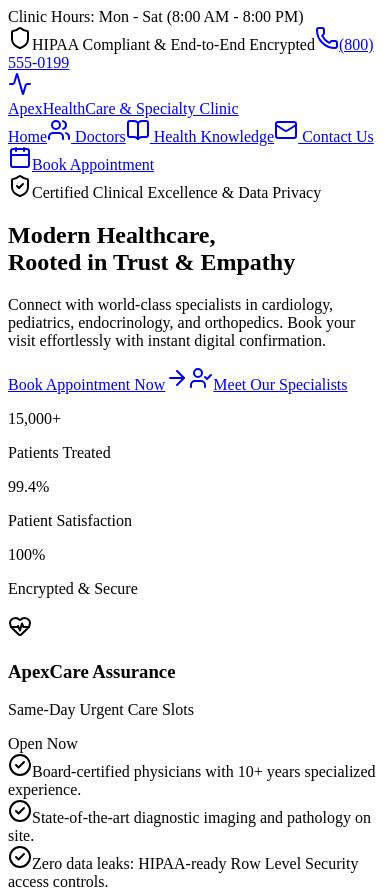
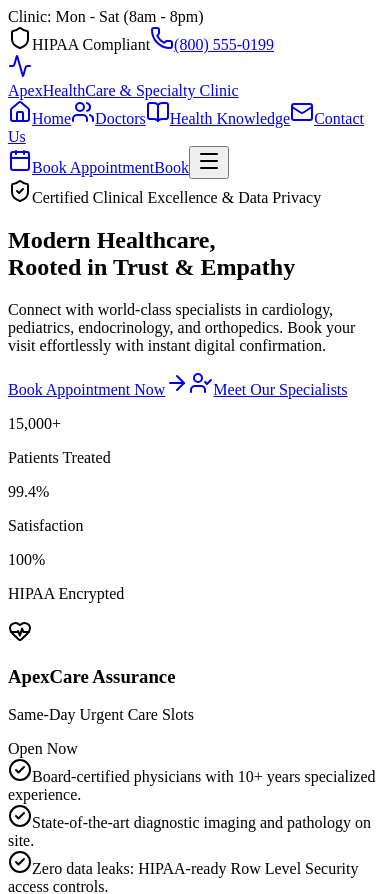
Before and after one commit to hadez-it/ndw_clinic, a Next.js app: page / in a window 390 px wide. Shown: the top 894 px of the page. Built offline with nearby package versions, Linux system fonts and the light colour scheme.

Commit message:
fix(ui): responsive navigation drawer and fluid mobile layouts across all pages

```diff
--- a/src/app/layout.tsx
+++ b/src/app/layout.tsx
@@ -1,5 +1,6 @@
 import Link from 'next/link';
-import { Shield, Activity, Phone, Calendar, BookOpen, Users, Mail } from 'lucide-react';
+import { Shield, Activity, Phone } from 'lucide-react';
+import { ClinicNavbar } from '@/components/ClinicNavbar';
 
 export default function RootLayout({
   children,
@@ -9,68 +10,28 @@
   return (
     <html lang="en" className="h-full">
       <body className="flex min-h-screen flex-col bg-slate-50 text-slate-900 antialiased selection:bg-teal-500 selection:text-white">
-        {/* Top Emergency & Trust Banner */}
-        <div className="bg-slate-900 text-slate-300 text-xs px-4 py-2 flex flex-wrap justify-between items-center border-b border-slate-800">
+        {/* Top Emergency & Trust Banner (Responsive wrap and stacked layout on small screens) */}
+        <div className="bg-slate-900 text-slate-300 text-xs px-3 sm:px-4 py-2 border-b border-slate-800">
+          <div className="max-w-7xl mx-auto flex flex-col xs:flex-row items-center justify-between gap-1.5 sm:gap-4 text-center xs:text-left">
             <div className="flex items-center gap-2">
-            <span className="inline-block w-2 h-2 rounded-full bg-emerald-400 animate-pulse" />
-            <span>Clinic Hours: Mon - Sat (8:00 AM - 8:00 PM)</span>
+              <span className="inline-block w-2 h-2 rounded-full bg-emerald-400 animate-pulse shrink-0" />
+              <span>Clinic: Mon - Sat (8am - 8pm)</span>
             </div>
-          <div className="flex items-center gap-4">
-            <span className="flex items-center gap-1 text-slate-400">
-              <Shield className="w-3.5 h-3.5 text-teal-400" />
-              <span>HIPAA Compliant & End-to-End Encrypted</span>
+            <div className="flex items-center gap-3 sm:gap-4 text-[11px] sm:text-xs">
+              <span className="hidden sm:flex items-center gap-1 text-slate-400">
+                <Shield className="w-3.5 h-3.5 text-teal-400 shrink-0" />
+                <span>HIPAA Compliant</span>
               </span>
               <a href="tel:+18005550199" className="hover:text-white font-medium flex items-center gap-1">
-              <Phone className="w-3.5 h-3.5 text-teal-400" />
+                <Phone className="w-3.5 h-3.5 text-teal-400 shrink-0" />
                 <span>(800) 555-0199</span>
               </a>
             </div>
           </div>
+        </div>
 
-        {/* Main Navigation Header */}
-        <header className="sticky top-0 z-50 bg-white/95 backdrop-blur border-b border-slate-200 shadow-xs">
-          <div className="max-w-7xl mx-auto px-4 sm:px-6 lg:px-8 h-16 flex items-center justify-between">
-            <Link href="/" className="flex items-center gap-2.5 group">
-              <div className="w-10 h-10 rounded-xl bg-gradient-to-tr from-teal-600 to-cyan-500 flex items-center justify-center text-white shadow-md shadow-teal-500/20 group-hover:scale-105 transition-transform">
-                <Activity className="w-6 h-6" />
-              </div>
-              <div>
-                <span className="text-xl font-bold tracking-tight text-slate-900">
-                  Apex<span className="text-teal-600">Health</span>
-                </span>
-                <span className="block text-[10px] uppercase font-semibold text-slate-400 tracking-wider">
-                  Care & Specialty Clinic
-                </span>
-              </div>
-            </Link>
-
-            {/* Navigation links */}
-            <nav className="hidden md:flex items-center gap-7 text-sm font-medium text-slate-600">
-              <Link href="/" className="hover:text-teal-600 transition-colors">
-                Home
-              </Link>
-              <Link href="/doctors" className="hover:text-teal-600 transition-colors flex items-center gap-1">
-                <Users className="w-4 h-4" /> Doctors
-              </Link>
-              <Link href="/knowledge" className="hover:text-teal-600 transition-colors flex items-center gap-1">
-                <BookOpen className="w-4 h-4" /> Health Knowledge
-              </Link>
-              <Link href="/contact" className="hover:text-teal-600 transition-colors flex items-center gap-1">
-                <Mail className="w-4 h-4" /> Contact Us
-              </Link>
-            </nav>
-
-            <div className="flex items-center gap-3">
-              <Link
-                href="/appointments"
-                className="inline-flex items-center gap-2 bg-teal-600 hover:bg-teal-700 active:bg-teal-800 text-white px-4 py-2 rounded-lg text-sm font-semibold shadow-sm shadow-teal-600/30 transition-all"
-              >
-                <Calendar className="w-4 h-4" />
-                <span>Book Appointment</span>
-              </Link>
-            </div>
-          </div>
-        </header>
+        {/* Responsive Navbar */}
+        <ClinicNavbar />
 
         {/* Main Content Area */}
         <main className="flex-1">{children}</main>
--- a/src/app/page.tsx
+++ b/src/app/page.tsx
@@ -6,34 +6,34 @@
   return (
     <div className="space-y-20 pb-16">
       {/* Hero Section */}
-      <section className="relative overflow-hidden bg-gradient-to-b from-teal-50/70 via-white to-slate-50 pt-16 pb-20 lg:pt-24 lg:pb-32 border-b border-slate-200">
+      <section className="relative overflow-hidden bg-gradient-to-b from-teal-50/70 via-white to-slate-50 pt-10 pb-16 sm:pt-16 sm:pb-20 lg:pt-24 lg:pb-32 border-b border-slate-200">
         <div className="max-w-7xl mx-auto px-4 sm:px-6 lg:px-8">
-          <div className="grid grid-cols-1 lg:grid-cols-12 gap-12 items-center">
-            <div className="lg:col-span-7 space-y-6">
+          <div className="grid grid-cols-1 lg:grid-cols-12 gap-8 lg:gap-12 items-center">
+            <div className="lg:col-span-7 space-y-5 sm:space-y-6 text-center lg:text-left">
               <div className="inline-flex items-center gap-2 px-3 py-1 rounded-full bg-teal-100/80 border border-teal-200 text-teal-800 text-xs font-semibold">
-                <ShieldCheck className="w-4 h-4 text-teal-600" />
+                <ShieldCheck className="w-4 h-4 text-teal-600 shrink-0" />
                 <span>Certified Clinical Excellence & Data Privacy</span>
               </div>
-              <h1 className="text-4xl sm:text-5xl lg:text-6xl font-extrabold tracking-tight text-slate-900 leading-tight">
+              <h1 className="text-3xl xs:text-4xl sm:text-5xl lg:text-6xl font-extrabold tracking-tight text-slate-900 leading-tight">
                 Modern Healthcare, <br />
                 <span className="text-transparent bg-clip-text bg-gradient-to-r from-teal-600 to-cyan-600">
                   Rooted in Trust & Empathy
                 </span>
               </h1>
-              <p className="text-lg text-slate-600 max-w-2xl leading-relaxed">
+              <p className="text-base sm:text-lg text-slate-600 max-w-2xl mx-auto lg:mx-0 leading-relaxed">
                 Connect with world-class specialists in cardiology, pediatrics, endocrinology, and orthopedics. Book your visit effortlessly with instant digital confirmation.
               </p>
-              <div className="flex flex-wrap gap-4 pt-2">
+              <div className="flex flex-col sm:flex-row items-stretch sm:items-center justify-center lg:justify-start gap-3 sm:gap-4 pt-2">
                 <Link
                   href="/appointments"
-                  className="inline-flex items-center gap-2 bg-teal-600 hover:bg-teal-700 active:bg-teal-800 text-white px-6 py-3.5 rounded-xl font-semibold shadow-lg shadow-teal-600/25 transition-all text-base"
+                  className="inline-flex items-center justify-center gap-2 bg-teal-600 hover:bg-teal-700 active:bg-teal-800 text-white px-6 py-3.5 rounded-xl font-semibold shadow-lg shadow-teal-600/25 transition-all text-sm sm:text-base text-center"
                 >
                   <span>Book Appointment Now</span>
                   <ArrowRight className="w-4 h-4" />
                 </Link>
                 <Link
                   href="/doctors"
-                  className="inline-flex items-center gap-2 bg-white hover:bg-slate-50 border border-slate-300 px-6 py-3.5 rounded-xl font-semibold text-slate-800 shadow-xs transition"
+                  className="inline-flex items-center justify-center gap-2 bg-white hover:bg-slate-50 border border-slate-300 px-6 py-3.5 rounded-xl font-semibold text-slate-800 shadow-xs transition text-sm sm:text-base text-center"
                 >
                   <UserCheck className="w-4 h-4 text-teal-600" />
                   <span>Meet Our Specialists</span>
@@ -41,18 +41,18 @@
               </div>
 
               {/* Trust Indicators */}
-              <div className="pt-8 border-t border-slate-200/80 grid grid-cols-3 gap-4">
+              <div className="pt-6 sm:pt-8 border-t border-slate-200/80 grid grid-cols-3 gap-2 sm:gap-4 text-center lg:text-left">
                 <div>
-                  <p className="text-2xl font-bold text-slate-900">15,000+</p>
-                  <p className="text-xs text-slate-500 font-medium">Patients Treated</p>
+                  <p className="text-xl sm:text-2xl font-bold text-slate-900">15,000+</p>
+                  <p className="text-[11px] sm:text-xs text-slate-500 font-medium">Patients Treated</p>
                 </div>
                 <div>
-                  <p className="text-2xl font-bold text-slate-900">99.4%</p>
-                  <p className="text-xs text-slate-500 font-medium">Patient Satisfaction</p>
+                  <p className="text-xl sm:text-2xl font-bold text-slate-900">99.4%</p>
+                  <p className="text-[11px] sm:text-xs text-slate-500 font-medium">Satisfaction</p>
                 </div>
                 <div>
-                  <p className="text-2xl font-bold text-slate-900">100%</p>
-                  <p className="text-xs text-slate-500 font-medium">Encrypted & Secure</p>
+                  <p className="text-xl sm:text-2xl font-bold text-slate-900">100%</p>
+                  <p className="text-[11px] sm:text-xs text-slate-500 font-medium">HIPAA Encrypted</p>
                 </div>
               </div>
             </div>
--- /dev/null
+++ b/src/components/ClinicNavbar.tsx
@@ -0,0 +1,116 @@
+'use client';
+
+import { useState } from 'react';
+import Link from 'next/link';
+import { usePathname } from 'next/navigation';
+import { Activity, Calendar, Menu, X, Users, BookOpen, Mail, Home } from 'lucide-react';
+
+export function ClinicNavbar() {
+  const [mobileMenuOpen, setMobileMenuOpen] = useState(false);
+  const pathname = usePathname();
+
+  const navLinks = [
+    { href: '/', label: 'Home', icon: Home },
+    { href: '/doctors', label: 'Doctors', icon: Users },
+    { href: '/knowledge', label: 'Health Knowledge', icon: BookOpen },
+    { href: '/contact', label: 'Contact Us', icon: Mail },
+  ];
+
+  return (
+    <header className="sticky top-0 z-50 bg-white/95 backdrop-blur-md border-b border-slate-200 shadow-xs">
+      <div className="max-w-7xl mx-auto px-4 sm:px-6 lg:px-8 h-16 flex items-center justify-between">
+        {/* Clinic Logo */}
+        <Link href="/" className="flex items-center gap-2.5 group shrink-0">
+          <div className="w-9 h-9 sm:w-10 sm:h-10 rounded-xl bg-gradient-to-tr from-teal-600 to-cyan-500 flex items-center justify-center text-white shadow-md shadow-teal-500/20 group-hover:scale-105 transition-transform">
+            <Activity className="w-5 h-5 sm:w-6 sm:h-6" />
+          </div>
+          <div>
+            <span className="text-lg sm:text-xl font-bold tracking-tight text-slate-900">
+              Apex<span className="text-teal-600">Health</span>
+            </span>
+            <span className="hidden sm:block text-[9px] uppercase font-semibold text-slate-400 tracking-wider">
+              Care & Specialty Clinic
+            </span>
+          </div>
+        </Link>
+
+        {/* Desktop Navigation links */}
+        <nav className="hidden md:flex items-center gap-6 lg:gap-8 text-sm font-medium text-slate-600">
+          {navLinks.map((item) => {
+            const Icon = item.icon;
+            const isActive = pathname === item.href;
+            return (
+              <Link
+                key={item.href}
+                href={item.href}
+                className={`flex items-center gap-1.5 transition-colors py-1 ${
+                  isActive ? 'text-teal-600 font-semibold' : 'hover:text-teal-600'
+                }`}
+              >
+                <Icon className="w-4 h-4 opacity-70" />
+                <span>{item.label}</span>
+              </Link>
+            );
+          })}
+        </nav>
+
+        {/* CTA & Mobile Toggle */}
+        <div className="flex items-center gap-2 sm:gap-3">
+          <Link
+            href="/appointments"
+            className="inline-flex items-center gap-1.5 sm:gap-2 bg-teal-600 hover:bg-teal-700 active:bg-teal-800 text-white px-3 sm:px-4 py-2 rounded-xl text-xs sm:text-sm font-semibold shadow-sm shadow-teal-600/30 transition-all shrink-0"
+          >
+            <Calendar className="w-3.5 h-3.5 sm:w-4 sm:h-4" />
+            <span className="hidden xs:inline">Book Appointment</span>
+            <span className="xs:hidden">Book</span>
+          </Link>
+
+          {/* Hamburger button for mobile */}
+          <button
+            type="button"
+            onClick={() => setMobileMenuOpen(!mobileMenuOpen)}
+            aria-label="Toggle navigation menu"
+            className="md:hidden p-2 rounded-xl text-slate-700 hover:bg-slate-100 active:bg-slate-200 transition focus:outline-none focus:ring-2 focus:ring-teal-500"
+          >
+            {mobileMenuOpen ? <X className="w-6 h-6" /> : <Menu className="w-6 h-6" />}
+          </button>
+        </div>
+      </div>
+
+      {/* Mobile Drawer Navigation */}
+      {mobileMenuOpen && (
+        <div className="md:hidden border-t border-slate-200 bg-white/98 backdrop-blur-md px-4 py-4 space-y-2 shadow-lg transition-all animate-in fade-in slide-in-from-top-2">
+          {navLinks.map((item) => {
+            const Icon = item.icon;
+            const isActive = pathname === item.href;
+            return (
+              <Link
+                key={item.href}
+                href={item.href}
+                onClick={() => setMobileMenuOpen(false)}
+                className={`flex items-center gap-3 px-3 py-2.5 rounded-xl text-sm font-medium transition ${
+                  isActive
+                    ? 'bg-teal-50 text-teal-700 font-semibold'
+                    : 'text-slate-700 hover:bg-slate-50'
+                }`}
+              >
+                <Icon className="w-4 h-4 text-teal-600" />
+                <span>{item.label}</span>
+              </Link>
+            );
+          })}
+          <div className="pt-2 border-t border-slate-100">
+            <Link
+              href="/appointments"
+              onClick={() => setMobileMenuOpen(false)}
+              className="flex items-center justify-center gap-2 w-full py-2.5 bg-teal-600 text-white rounded-xl text-sm font-semibold text-center"
+            >
+              <Calendar className="w-4 h-4" />
+              <span>Book An Appointment</span>
+            </Link>
+          </div>
+        </div>
+      )}
+    </header>
+  );
+}
```
Also changed, not shown: src/app/appointments/page.tsx (+6 -6 lines), src/app/contact/page.tsx (+4 -4 lines), src/app/doctors/page.tsx (+5 -5 lines), src/app/knowledge/page.tsx (+6 -6 lines). Lines whose indentation alone changed are shown as unchanged.
